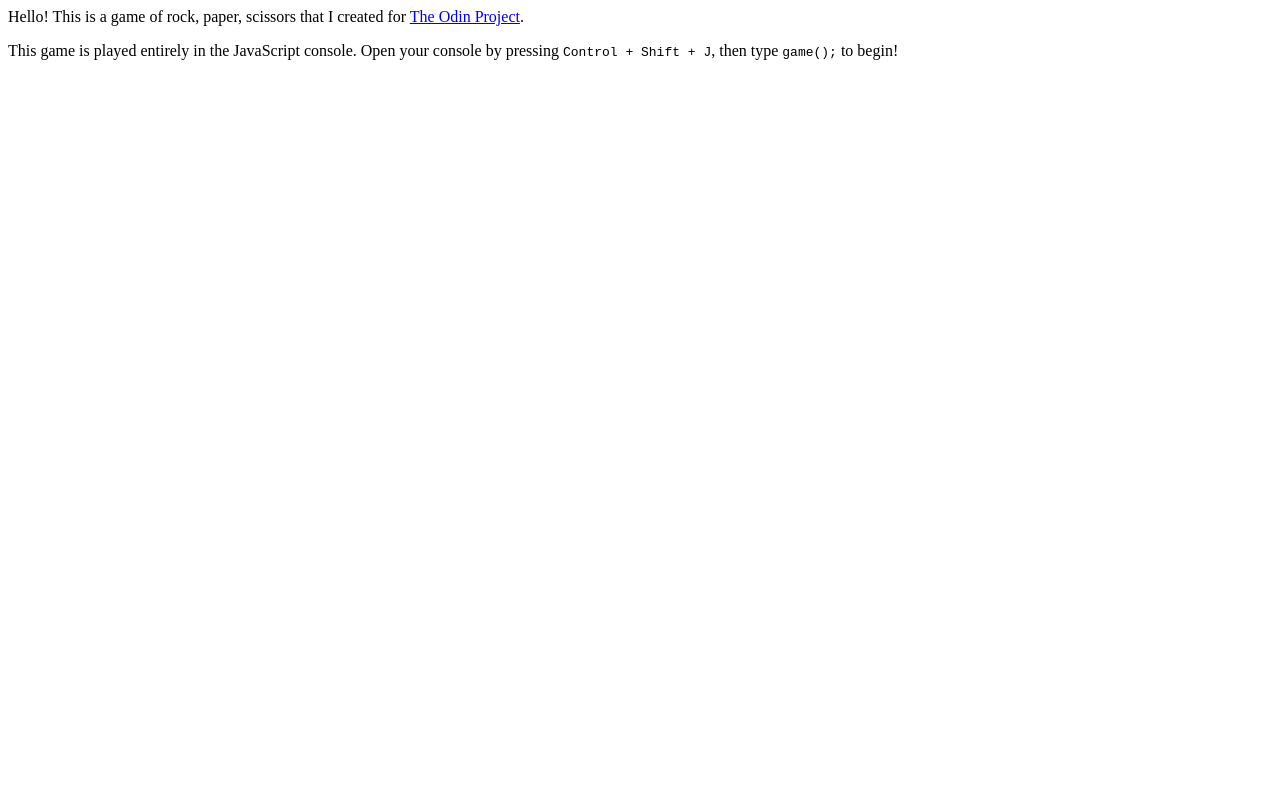
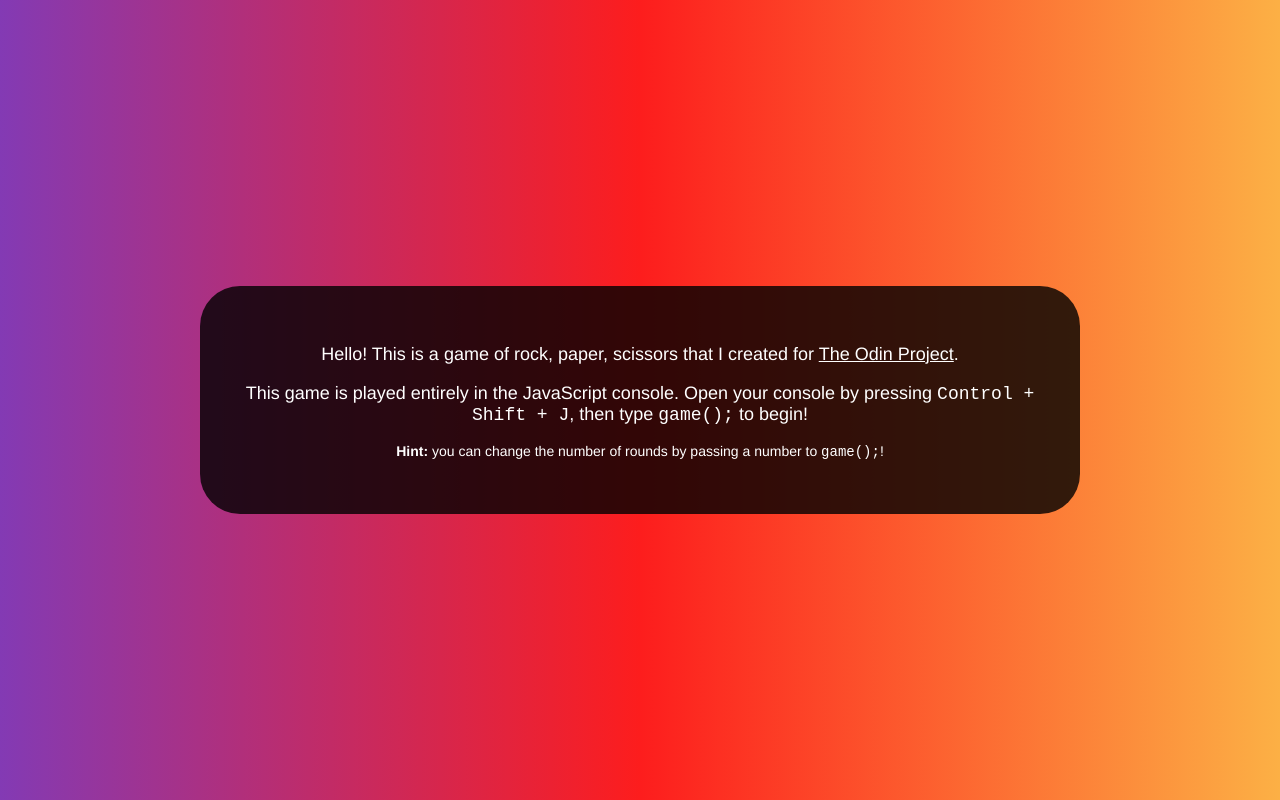
Before and after one commit to DylanJacobson/rock-paper-scissors, a plain HTML site: page index.html in a window 1280 px wide. Drawn offline with Linux system fonts and the light colour scheme.

Commit message:
Stylizes the instructions page

```diff
--- a/index.html
+++ b/index.html
@@ -7,6 +7,7 @@
     <div class="main">
       <p>Hello! This is a game of rock, paper, scissors that I created for <a href="https://www.theodinproject.com/">The Odin Project</a>.</p>
       <p>This game is played entirely in the JavaScript console. Open your console<span id="deleteIfNoID"> by pressing <span id="replace" class="mono">REPLACE</span></span>, then type <span class="mono">game();</span> to begin!</p>
+      <p class="hint"><b>Hint:</b> you can change the number of rounds by passing a number to <span class="mono">game();</span>!</p>
     </div>
     <script src="script.js"></script>
   </body>
--- a/style.css
+++ b/style.css
@@ -1,3 +1,34 @@
 .mono {
   font-family: monospace;
 }
+
+.main {
+  background: rgba(0, 0, 0, 0.8);
+  color: white;
+  font-family: Helvetica, Arial, sans-serif;
+  font-size: 18px;
+  width: 800px;
+  border-radius: 40px;
+  padding: 40px;
+  text-align: center;
+}
+
+.main a, .main a:visited{
+  color: white;
+}
+
+.main a:hover {
+  color: silver;
+}
+
+.hint {
+  font-size: 14px;
+}
+
+body {
+  display: flex;
+  align-items: center;
+  justify-content: center;
+  background: rgb(131,58,180);
+ background: linear-gradient(90deg, rgba(131,58,180,1) 0%, rgba(253,29,29,1) 50%, rgba(252,176,69,1) 100%);
+}
```
